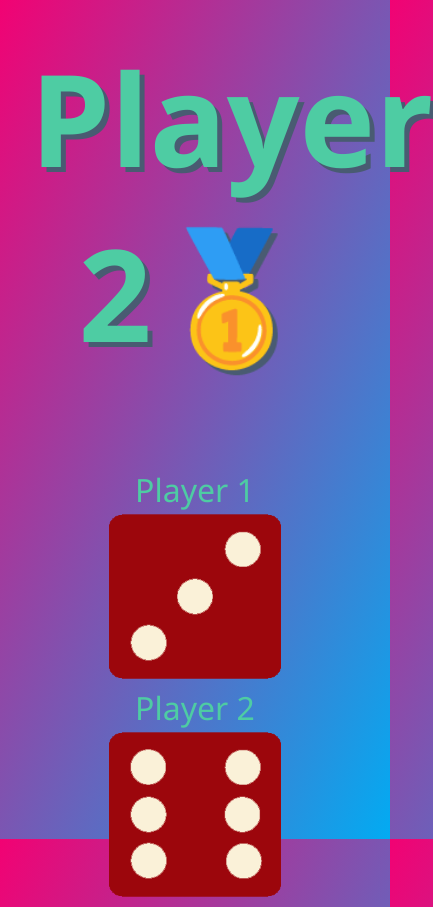
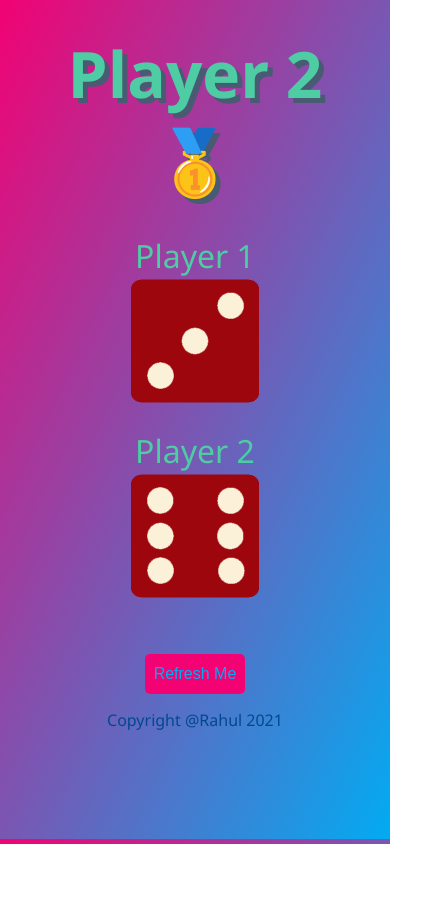
Before and after one commit to rahulsr37/DICY, a plain HTML site: page index.html in a window 390 px wide. Shown: the top 907 px of the page, 433 px wide, since content can reach past the window. After the commit the page ends 844 px from the top, so only its background shows below. Drawn offline with Linux system fonts and the light colour scheme.

Commit message:
added responsiveness

```diff
--- a/index.html
+++ b/index.html
@@ -2,6 +2,7 @@
 <html lang="en" dir="ltr">
   <head>
     <meta charset="utf-8">
+    <meta content="width=device-width, initial-scale=1" name="viewport" />
     <title>DICY</title>
     <link rel="stylesheet" href="./styles.css">
 
@@ -18,7 +19,6 @@
         <p>Player 2</p>
         <img class="img2" src="./images/dice6.png">
       </div>
-
     </div>
 
     <div class="refresh-button">
--- a/styles.css
+++ b/styles.css
@@ -61,3 +61,37 @@ button{
   text-align: center;
   font-family: 'Segoe UI', Tahoma, Geneva, Verdana, sans-serif;
 }
+
+@media screen and (max-width: 430px){
+  h1{
+    font-size: 4rem;
+  }
+
+  .container {
+    width: 100%;
+    margin: 0px;
+  }
+
+  img{
+    width: 50%;
+  }
+
+  button{
+    text-align: center;
+    background-color: #F20273;
+    font-size: 1rem;
+    color: #02ABF2;
+    border: none;
+    border-radius: 5px;
+    height: 40px;
+    width: 100px;
+  }
+
+  .refresh-button{
+    margin-top: 50px;
+  }
+
+  .img1{
+    margin-bottom: 20px;
+  }
+}
```
